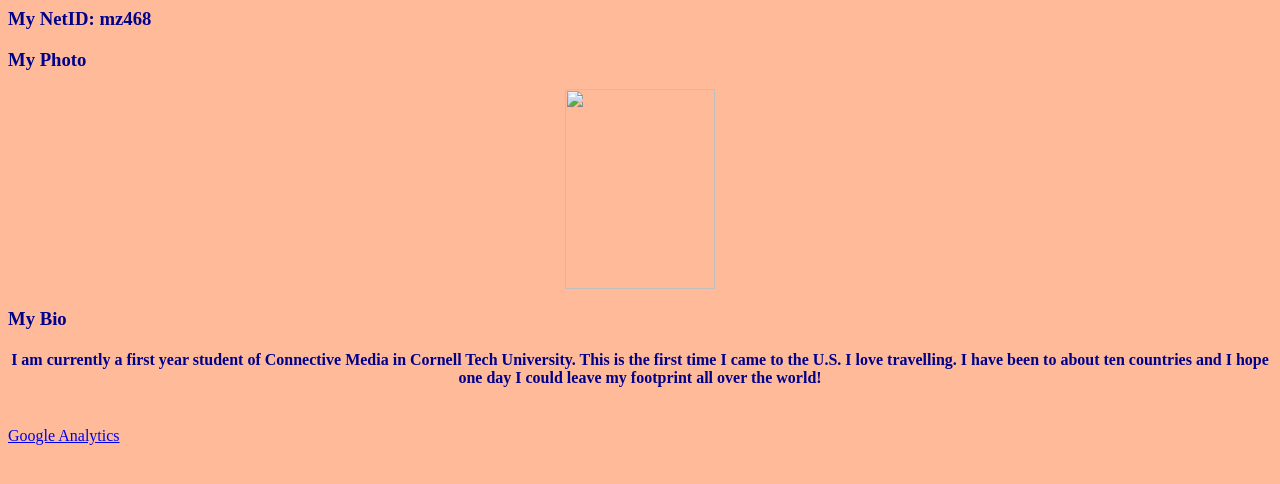
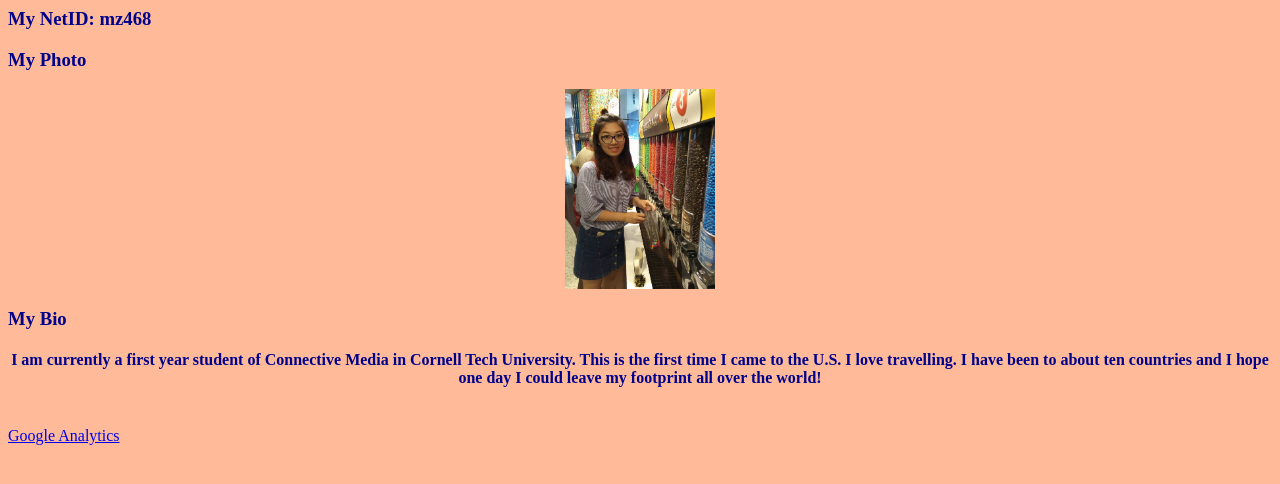
Before and after one commit to MengjiaoZHU/MengjiaoZHU.github.io, a plain HTML site: page index.html in a window 1280 px wide. Drawn offline with Linux system fonts and the light colour scheme.

Commit message:
Update index.html

```diff
--- a/index.html
+++ b/index.html
@@ -5,7 +5,7 @@
 	<title>"Homepage Of Mengjiao ZHU"</title>
 	<body>
 		<p><h3>My NetID: mz468 </h3></p>
-		<h3>My Photo</h3> <div><img src="MengjiaoZHU/MengjiaoZHU.github.io/MengjiaoZHU.JPG" height="200" width = "150"></div>
+		<h3>My Photo</h3> <div><img src="MengjiaoZHU.github.io/MengjiaoZHU.JPG" height="200" width = "150"></div>
 		<div><h3>My Bio</h3>
 			<h4>I am currently a first year student of Connective Media in Cornell Tech University. This is the first time I came to the U.S. I love travelling. I have been to about ten countries and I hope one day I could leave my footprint all over the world!</h4></div>
 		<br>
```
